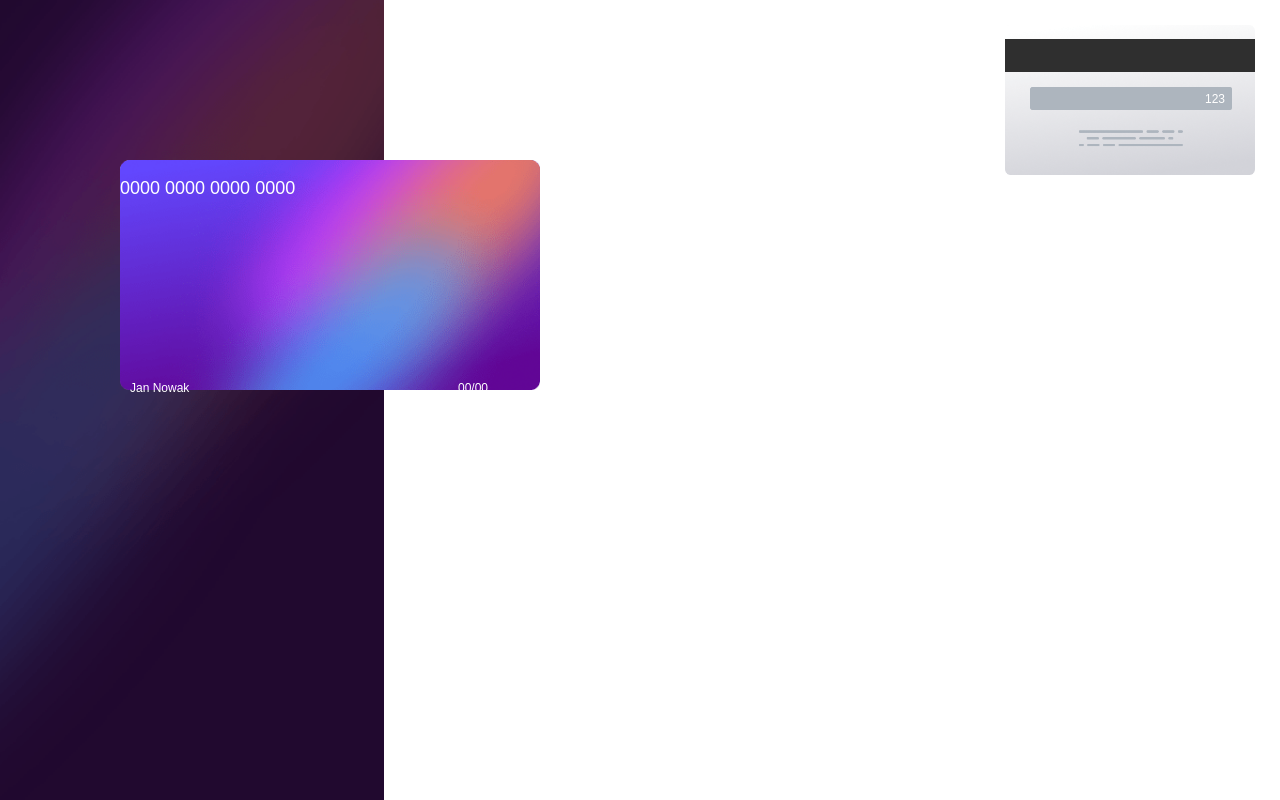
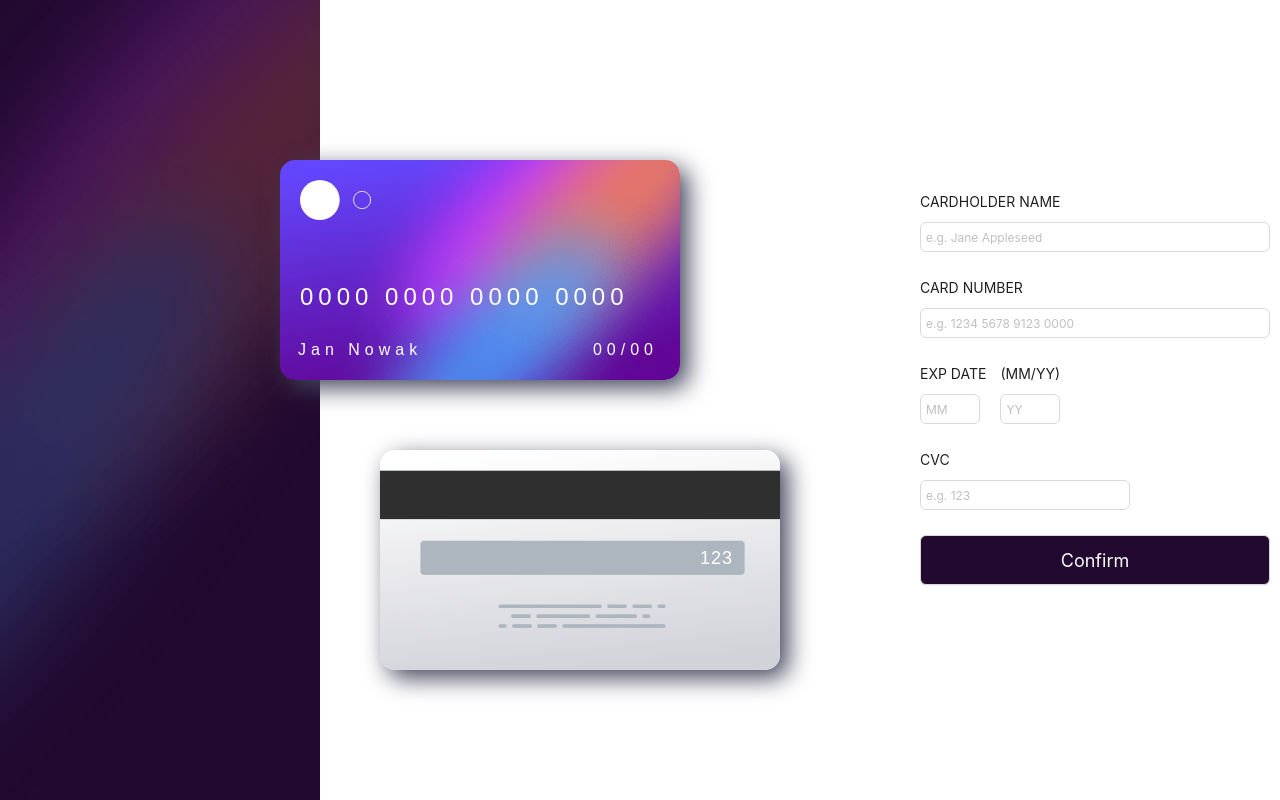
Before and after one commit to xflameyoke/interactive-card-details-form, a React (Vite) app: page / in a window 1280 px wide. Shown: the top 800 px of the page. Built offline with nearby package versions, Linux system fonts and the light colour scheme.

Commit message:
feat: desktop-design

```diff
--- a/src/components/CardForm/CardForm.styled.ts
+++ b/src/components/CardForm/CardForm.styled.ts
@@ -5,18 +5,17 @@ import type { IProps } from './CardForm.types';
 export const StyledDiv = styled.div`
   width: 100vw;
   height: 100vh;
-  display: block;
+  display: flex;
+  align-items: center;
 
   @media (max-width: 768px) {
-    display: flex;
     flex-direction: column;
     justify-content: center;
-    align-items: center;
   }
 `;
 
 export const HeadBackground = styled.header`
-  width: 30%;
+  width: 25%;
   height: 100%;
   background-repeat: no-repeat;
   background-size: cover;
@@ -32,38 +31,64 @@ export const HeadBackground = styled.header`
 `;
 
 export const StyledCardBack = styled.div`
-  width: 250px;
-  height: 200px;
+  width: 400px;
+  height: 220px;
+  border-radius: 15px;
   position: absolute;
-  top: 25px;
-  right: 25px;
+  top: 450px;
+  left: 380px;
+  box-shadow: 8px 8px 24px 0px rgba(66, 68, 90, 1);
+  background-image: url('src/assets/images/bg-card-back.png');
+  background-size: cover;
   background-repeat: no-repeat;
-  background-image: url('src/assets/images/bg-card-back.png');
-  background-size: 250px 150px;
   color: ${({ theme }) => theme.colors.white};
 
   p {
-    font-size: 12px;
     position: absolute;
-    top: 55px;
+    top: 80px;
     left: 80%;
+    letter-spacing: 1px;
+  }
+
+  @media (max-width: 768px) {
+    width: 250px;
+    height: 128px;
+    top: 25px;
+    left: 30%;
+
+    p {
+      font-size: 12px;
+      top: 48px;
+      left: 80%;
+    }
   }
 `;
 
 export const StyledCardFront = styled.div`
-  color: ${({ theme }) => theme.colors.white};
-  width: 420px;
-  height: 320px;
+  width: 400px;
+  height: 220px;
+  border-radius: 15px;
+  top: 160px;
+  left: 280px;
+  box-shadow: 8px 8px 24px 0px rgba(66, 68, 90, 1);
   background-repeat: no-repeat;
   background-image: url('src/assets/images/bg-card-front.png');
-  background-size: contain;
+  background-size: cover;
   position: absolute;
-  top: 160px;
-  left: 120px;
+
+  color: ${({ theme }) => theme.colors.white};
+
+  p {
+    font-size: 24px;
+    letter-spacing: 5px;
+    position: relative;
+    top: 45%;
+    left: 5%;
+  }
 
   @media (max-width: 768px) {
-    width: 270px;
-    height: 200px;
+    width: 250px;
+    height: 128px;
     top: 110px;
     left: 25px;
     padding: 10px;
@@ -78,26 +103,52 @@ export const StyledCardFront = styled.div`
   }
 `;
 
-export const StyledCardSection = styled.section`
+export const StyledCardLogo = styled.div`
+  width: 90px;
+  height: 40px;
+  position: absolute;
+  top: 20px;
+  left: 10px;
+  background: url('src/assets/images/card-logo.svg');
+  background-repeat: no-repeat;
+  background-size: contain;
+  background-position: center center;
+
+  @media (max-width: 768px) {
+    width: 75px;
+    height: 30px;
+    left: 5px;
+  }
+`;
+
+export const StyledCardSection = styled.div`
   width: 90%;
   position: absolute;
-  bottom: 75px;
   left: 0;
+  bottom: 5px;
   display: flex;
   justify-content: space-between;
 
   p {
-    font-size: 12px;
-    margin: 10px;
+    font-size: 16px;
+  }
+
+  @media (max-width: 768px) {
+    width: 95%;
+    p {
+      font-size: 12px;
+      margin: 10px;
+    }
   }
 `;
 
 export const StyledForm = styled(Form)`
   width: 350px;
-  margin-top: 180px;
+  margin-left: 600px;
 
   @media (max-width: 768px) {
     margin-top: 220px;
+    margin-left: 0;
   }
 `;
 
--- a/src/components/CardForm/CardForm.tsx
+++ b/src/components/CardForm/CardForm.tsx
@@ -3,6 +3,7 @@ import {
   HeadBackground,
   StyledCardBack,
   StyledCardFront,
+  StyledCardLogo,
   StyledCardSection,
   StyledForm,
   StyledInput,
@@ -23,6 +24,7 @@ export const CardForm = (): JSX.Element => {
         <p>{cvcNumber}</p>
       </StyledCardBack>
       <StyledCardFront>
+        <StyledCardLogo />
         <p>{cardNumber}</p>
         <StyledCardSection>
           <p>{cardUser}</p>
```
